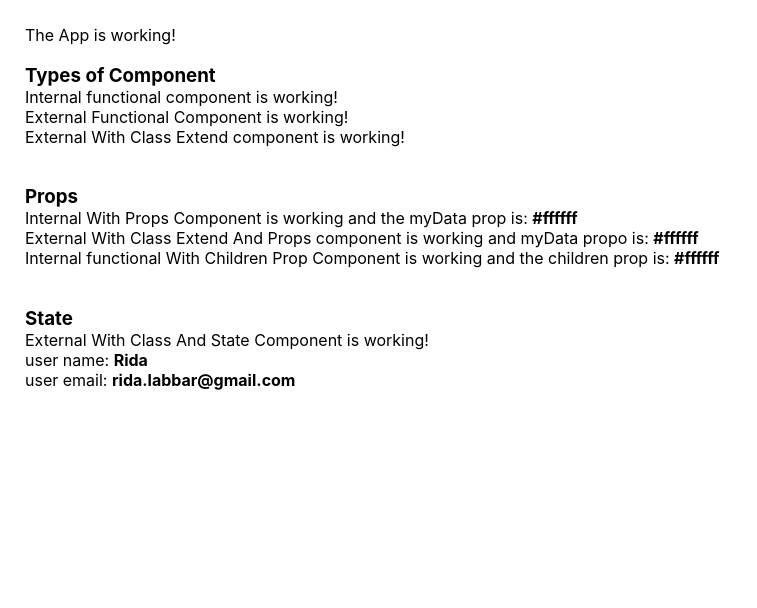
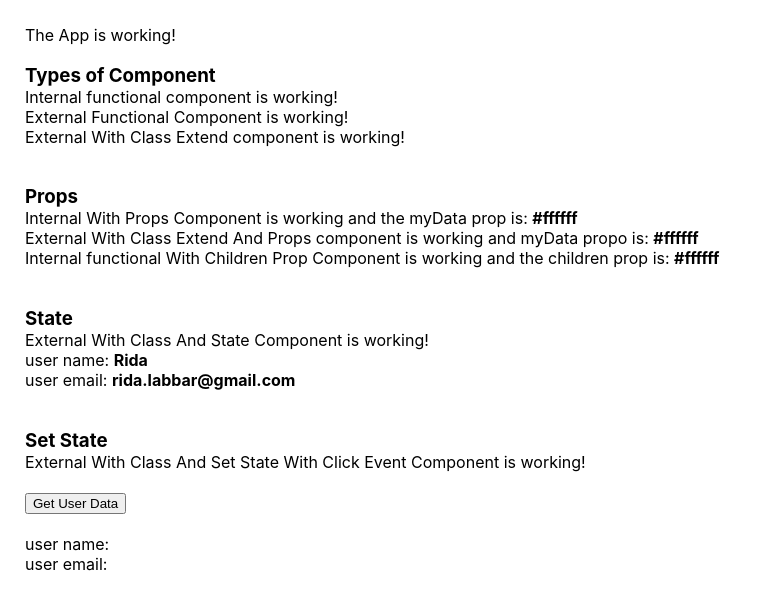
Before and after one commit to ridaomar/Learning-React, a React (Create React App) app in the folder Single_Page_Application/React_Basics/: page / in a window 1280 px wide. Shown: the top 608 px of the page, without its empty margins (0-757 px from the left). Built offline with nearby package versions, Linux system fonts and the light colour scheme.

Commit message:
Added External With Class And Set State With Click Event Component

```diff
--- a/Single_Page_Application/React_Basics/src/App.js
+++ b/Single_Page_Application/React_Basics/src/App.js
@@ -4,6 +4,7 @@ import ExternalFunctionalComponent from './components/ExternalFunctionalComponen
 import ExternalWithClassExtendComponent  from './components/ExternalWithClassExtendComponent.js';
 import ExternalWithClassExtendAndPropsComponent from './components/ExternalWithClassExtendAndPropsComponent.js';
 import ExternalFunctionalWithStateComponent from './components/ExternalWithClassAndStateComponent.js';
+import ExternalWithClassAndSetStateWithClickEventComponent from './components/ExternalWithClassAndSetStateWithClickEventComponent.js'
 
 function App() {
   return (
@@ -46,6 +47,13 @@ function App() {
         {/* External Functional With State Component */}
         <ExternalFunctionalWithStateComponent />
         <br/>
+
+        <h3 style={{marginBottom: 0}}>
+          Set State
+        </h3>
+
+        {/* External With Class And Set State With Click Event Component */}
+        <ExternalWithClassAndSetStateWithClickEventComponent />
     </div>
   );
 }
--- /dev/null
+++ b/Single_Page_Application/React_Basics/src/components/ExternalWithClassAndSetStateWithClickEventComponent.js
@@ -0,0 +1,23 @@
+import React, {Component} from 'react';
+
+class ExternalWithClassAndSetStateWithClickEventComponent extends Component {
+    state = {
+        user: {
+            name: '',
+            email: ''
+        }
+    }
+
+    render() {
+       return <div>
+           External With Class And Set State With Click Event Component is working!
+           <br/><br/>
+           <button onClick={()=>{this.setState({user:{name:'Rida', email: 'rida.labbar@gmail.com'}})}}>Get User Data</button>
+           <br/><br/>
+            user name: <b>{this.state.user.name}</b><br/>
+            user email: <b>{this.state.user.email}</b>
+       </div>
+    }
+}
+
+export default ExternalWithClassAndSetStateWithClickEventComponent;
```
